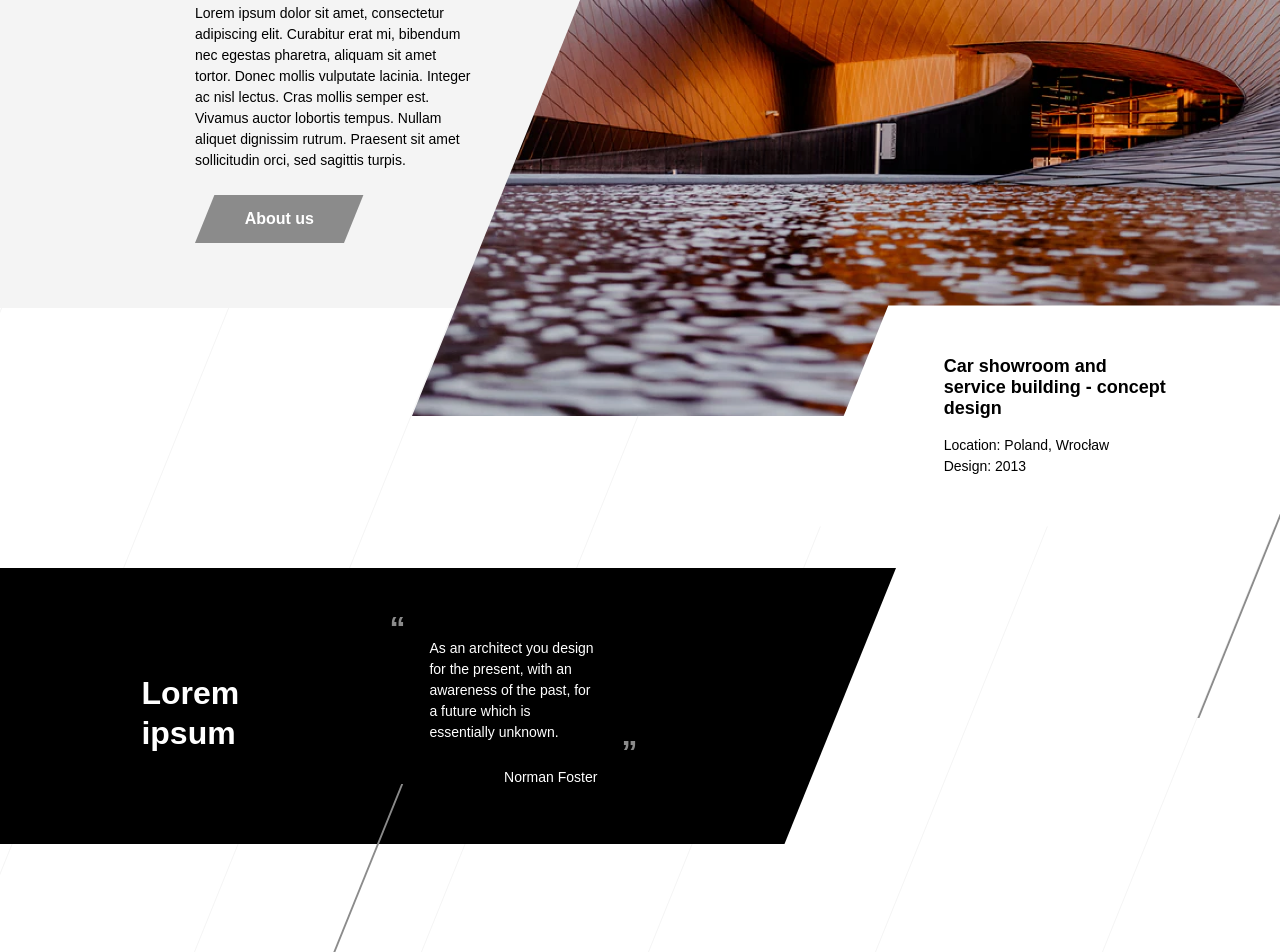
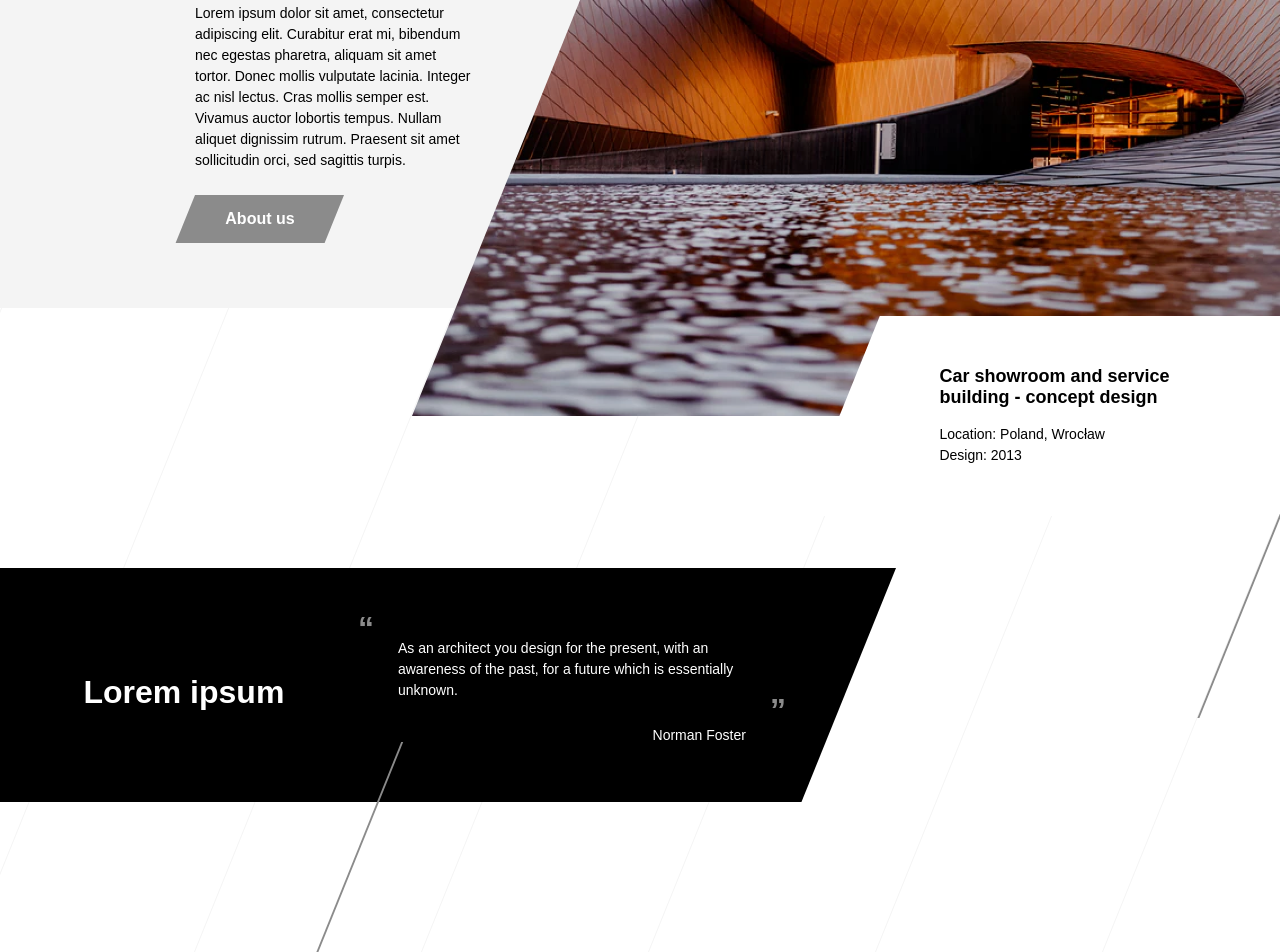
Before and after one commit to davidrepository/Recruit, a plain HTML site: page index.html in a window 1280 px wide. Shown: the part 1848-2800 px from the top of the page. Drawn offline with nearby package versions, Linux system fonts and the light colour scheme.

Commit message:
Code refactoring v3.82

```diff
--- a/index.html
+++ b/index.html
@@ -70,7 +70,11 @@
 				<div class="grid__cell"><div class="grid__block2"></div></div>
 				<div class="grid__cell"></div>
 				<div class="grid__cell"></div>
-				<div class="grid__cell"><div class="grid__block3"></div></div>
+				<div class="grid__cell">
+					<div class="grid__block3">
+						<div class="grid__block3-1"></div>
+					</div>
+				</div>
 				<div class="grid__cell"></div>
 				<div class="grid__cell"></div>
 				<div class="grid__cell"></div>
--- a/js/index.js
+++ b/js/index.js
@@ -5,6 +5,7 @@ $(() => {
 	const block1 = document.querySelector('.grid__block1');
 	const block2 = document.querySelector('.grid__block2');
 	const block3 = document.querySelector('.grid__block3');
+	const block3_1 = document.querySelector('.grid__block3-1');
 
 	sections.forEach(section => {
 		gsap.fromTo(
@@ -65,7 +66,22 @@ $(() => {
 			scrollTrigger: {
 				trigger: '.grid__block3',
 				start: 'top 20%',
-				end: '+=' + window.innerHeight * 20,
+				end: '+=' + window.innerHeight * 16,
+				scrub: 1,
+			},
+		},
+	);
+
+	gsap.fromTo(
+		block3_1,
+		{ y: 0 },
+		{
+			y: 2000,
+			duration: 1,
+			scrollTrigger: {
+				trigger: '.grid__block3-1',
+				start: 'top 20%',
+				end: '+=' + window.innerHeight * 6,
 				scrub: 1,
 			},
 		},
--- a/scss/components/header.scss
+++ b/scss/components/header.scss
@@ -221,6 +221,7 @@
 				justify-content: center;
 
 				margin-bottom: 8px;
+				margin-left: 32px;
 			}
 		}
 	}
--- a/scss/components/portfolio.scss
+++ b/scss/components/portfolio.scss
@@ -93,8 +93,6 @@
 
 			@media (max-width: 1360px) {
 				right: -100px;
-				// right: -40vw;
-				// right: -200px;
 			}
 
 			@media (max-width: 1245px) {
@@ -103,6 +101,10 @@
 
 			@media (max-width: 1170px) {
 				right: -380px;
+			}
+
+			@media (min-width: 1361px) and (max-width: 2494px) {
+				right: 0;
 			}
 
 			@include small {
@@ -139,6 +141,7 @@
 
 			@media (max-width: 1170px) {
 				left: 20%;
+				padding-right: 400px;
 			}
 
 			@include small {
@@ -153,8 +156,7 @@
 			& > div {
 				display: grid;
 				white-space: nowrap;
-				// max-width: 300px;
-				max-width: 60%;
+				max-width: 80%;
 				transform: skew($skew);
 
 				@include small {
--- a/scss/components/quotation.scss
+++ b/scss/components/quotation.scss
@@ -51,11 +51,12 @@
 		background-color: $black;
 		width: 70%;
 		transform-origin: top;
-		padding: 0 200px;
+		padding: 0 100px;
 		padding-bottom: 56px;
 		padding-top: 70px;
 
 		@include xlarge {
+			padding: 0 200px;
 			padding-top: 200px;
 			padding-bottom: 180px;
 		}
@@ -76,8 +77,13 @@
 		align-items: center;
 		justify-items: center;
 
-		& > h3 {
-			margin-right: 100px;
+		& > .heading2 {
+			// margin-right: 100px;
+			margin-right: 80px;
+
+			@include small {
+				margin-right: 0;
+			}
 		}
 
 		@include small {
@@ -99,25 +105,15 @@
 	&__quot {
 		display: grid;
 		justify-items: end;
-		padding: 0 40px;
-		max-width: 648px;
+		max-width: 360px;
 
 		@include small {
 			padding: 0;
 		}
 
-		// @include large {
-		// 	padding: 0 60px;
-		// }
-
 		@include xlarge {
-			// padding: 0 160px;
-			max-width: 648px;
+			max-width: 720px;
 		}
-
-		// @include xlarge {
-		// 	padding: 0 160px;
-		// }
 
 		& > p {
 			position: relative;
--- a/scss/components/trusted.scss
+++ b/scss/components/trusted.scss
@@ -59,7 +59,6 @@
 
 	&__company {
 		display: grid;
-		margin-top: 32px;
 
 		justify-content: center;
 		align-items: center;
--- a/scss/index.scss
+++ b/scss/index.scss
@@ -114,11 +114,25 @@
 			width: 500px;
 			background-color: $grey-light;
 			margin-top: 2200px;
+			display: grid;
+			justify-items: start;
+			align-items: end;
+			overflow: hidden;
 
 			@include small {
 				width: 300px;
 				height: 300px;
-				background-color: $grey-dark;
+				// background-color: $grey-light;
+			}
+
+			&-1 {
+				// margin-left: -40px;
+				// margin-bottom: -40px;
+
+				width: 100%;
+
+				height: 100%;
+				background-color: rgba(0, 0, 0, 0.4);
 			}
 		}
 	}
--- a/scss/system.scss
+++ b/scss/system.scss
@@ -44,14 +44,12 @@
 	align-content: center;
 	font-size: 16px;
 	font-weight: 600;
+	transform: skew(-$skew);
+	transform-origin: top;
 
 	@include xlarge {
 		font-size: 18px;
 	}
-
-	transform: skew(-$skew);
-
-	transform-origin: bottom;
 
 	&--md {
 		height: 40px;
```
Also changed, not shown: css/index.css, 1 other file.
